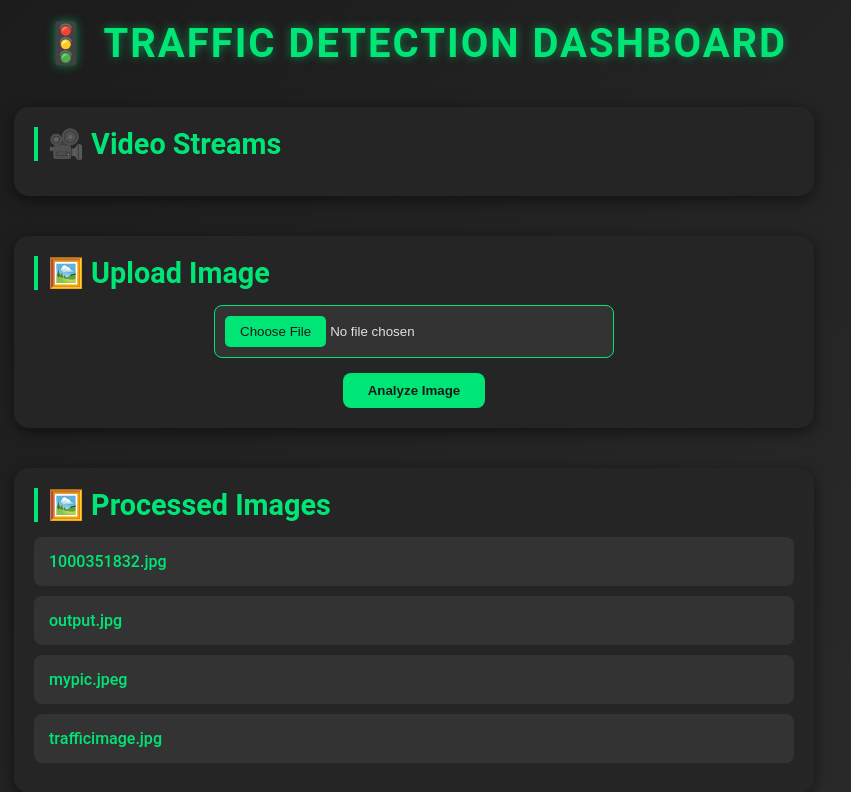
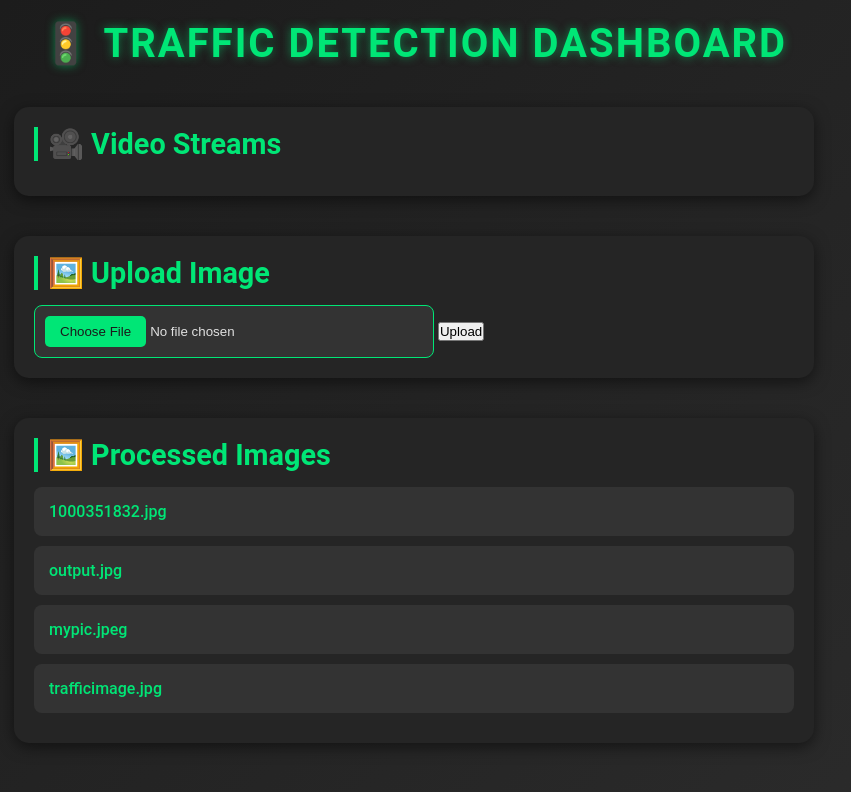
Before and after one commit to Vrushanksk2004/indian-traffic-ai, a Flask app: page / in a window 1280 px wide. Shown: the top 792 px of the page, without its empty margins (226-1077 px from the left). After the commit the page ends 713 px from the top, so only its background shows below. Run offline with Flask 3, Linux system fonts and the light colour scheme.

Commit message:
Update index.html

```diff
--- a/templates/index.html
+++ b/templates/index.html
@@ -229,10 +229,11 @@
 
     <div class="section">
         <h2>🖼️ Upload Image</h2>
-        <form class="upload-form" id="uploadForm" action="{{ url_for('upload_image') }}" method="post" enctype="multipart/form-data">
-            <input type="file" name="image" accept="image/*" required>
-            <input type="submit" value="Analyze Image" onclick="showUploadModal(event)">
+        <form action="/upload_image" method="POST" enctype="multipart/form-data">
+            <input type="file" name="image">
+            <button type="submit">Upload</button>
         </form>
+
     </div>
 
     <div class="section">
```
